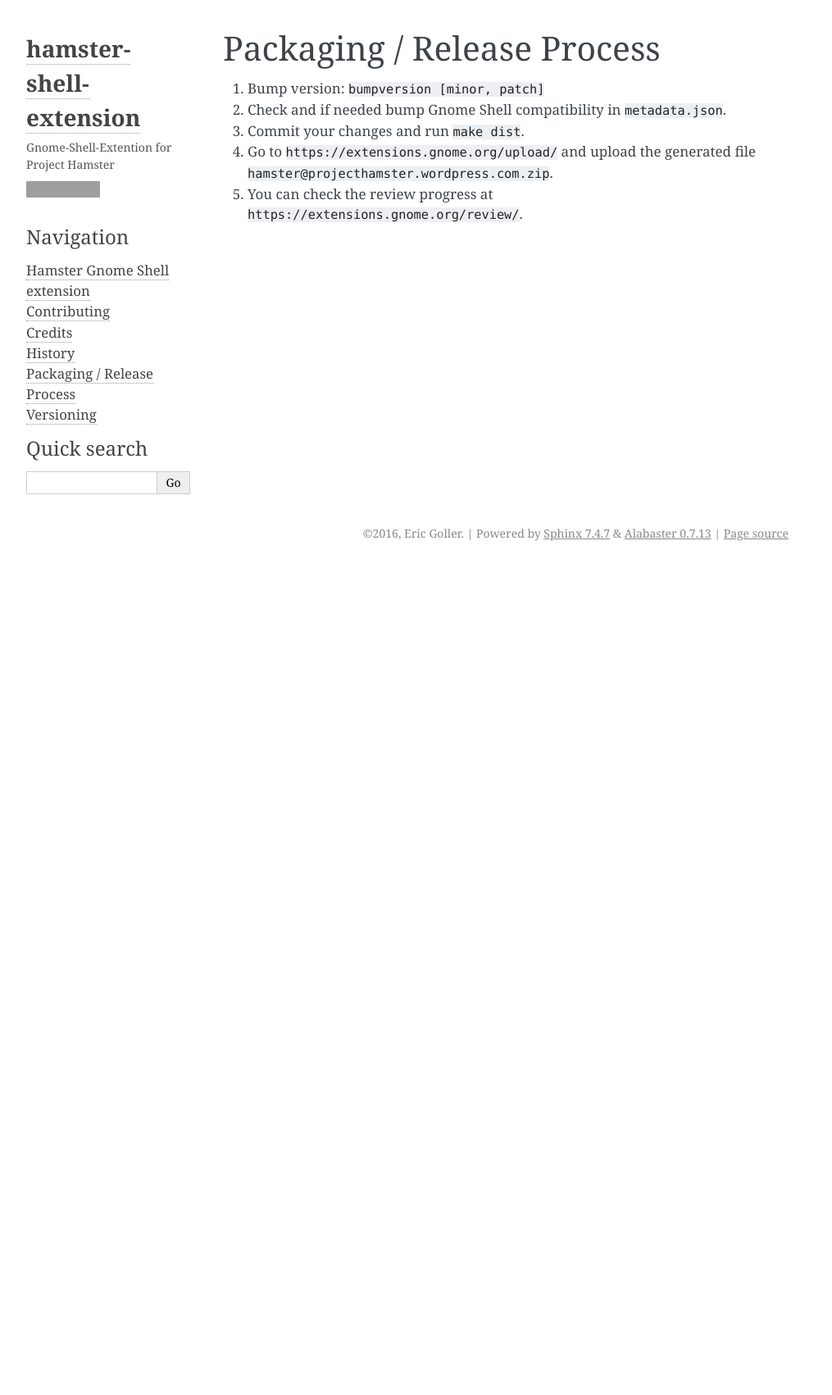
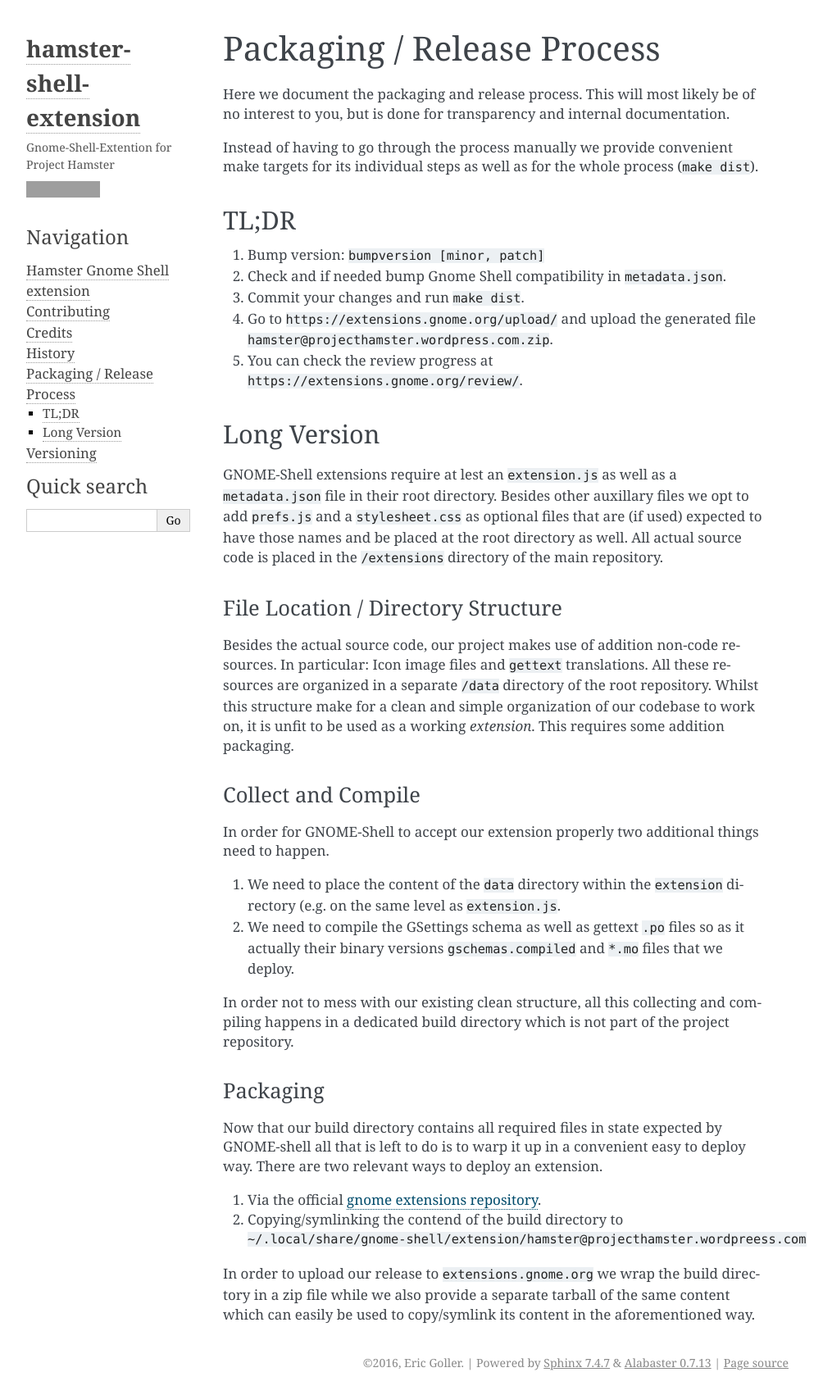
Before and after one commit to projecthamster/hamster-shell-extension, a Sphinx documentation site: the page built from docs/packaging.rst, in a window 1280 px wide. Shown: the whole page at 82% size, without its empty margins (148-1163 px from the left). Built offline with Sphinx 7.4.7, drawn with Linux system fonts in a browser that asks for light colours; before the commit the page ends 900 px from its top, so only the background shows below that; grey boxes are pictures that could not be loaded.

Commit message:
Added long explaination of the process(#133)

```diff
--- a/docs/packaging.rst
+++ b/docs/packaging.rst
@@ -1,9 +1,68 @@
 Packaging / Release Process
 ============================
+Here we document the packaging and release process.
+This will most likely be of no interest to you, but is done for transparency
+and internal documentation.
 
+Instead of having to go through the process manually we provide convenient make
+targets for its individual steps as well as for the whole process (``make
+dist``).
+
+TL;DR
+--------
 #. Bump version: ``bumpversion [minor, patch]``
 #. Check and if needed bump Gnome Shell compatibility in ``metadata.json``.
 #. Commit your changes and run ``make dist``.
 #. Go to ``https://extensions.gnome.org/upload/`` and upload the generated file
    ``hamster@projecthamster.wordpress.com.zip``.
 #. You can check the review progress at ``https://extensions.gnome.org/review/``.
+
+Long Version
+-------------
+GNOME-Shell extensions require at lest an ``extension.js`` as well as a
+``metadata.json`` file in their root directory. Besides other auxillary files
+we opt to add ``prefs.js`` and a ``stylesheet.css`` as optional files that are
+(if used) expected to have those names and be placed at the root directory as
+well.
+All actual source code is placed in the ``/extensions`` directory of the main
+repository.
+
+File Location / Directory Structure
+~~~~~~~~~~~~~~~~~~~~~~~~~~~~~~~~~~~~
+Besides the actual source code, our project makes use of addition non-code
+resources. In particular: Icon image files and ``gettext`` translations. All
+these resources are organized in a separate ``/data`` directory of the root
+repository.
+Whilst this structure make for a clean and simple organization of our codebase
+to work on, it is unfit to be used as a working *extension*. This requires some
+addition packaging.
+
+Collect and Compile
+~~~~~~~~~~~~~~~~~~~~~
+In order for GNOME-Shell to accept our extension properly two additional things
+need to happen.
+
+#. We need to place the content of the ``data`` directory within the ``extension``
+   directory (e.g. on the same level as ``extension.js``.
+#. We need to compile the GSettings schema as well as gettext ``.po`` files so
+   as it actually their binary versions ``gschemas.compiled`` and ``*.mo`` files
+   that we deploy.
+
+In order not to mess with our existing clean structure, all this collecting and
+compiling happens in a dedicated build directory which is not part of the
+project repository.
+
+Packaging
+~~~~~~~~~~
+Now that our build directory contains all required files in state expected by
+GNOME-shell all that is left to do is to warp it up in a convenient easy to
+deploy way.  There are two relevant ways to deploy an extension.
+
+#. Via the official `gnome extensions repository <https://extensions.gnome.org>`_.
+#. Copying/symlinking the contend of the build directory to
+   ``~/.local/share/gnome-shell/extension/hamster@projecthamster.wordpreess.com``
+
+In order to upload our release to ``extensions.gnome.org`` we wrap the build
+directory in a zip file while we also provide a separate tarball of the same
+content which can easily be used to copy/symlink its content in the
+aforementioned way.
```
